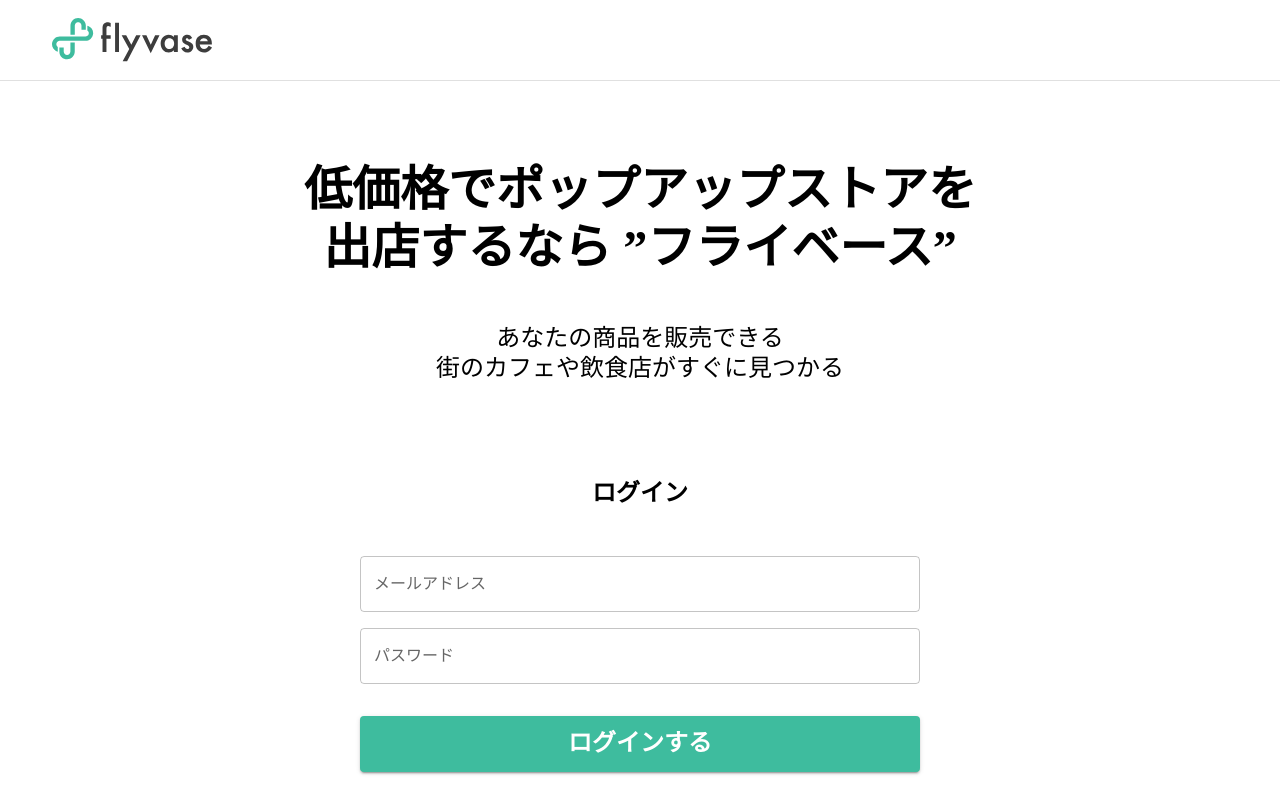
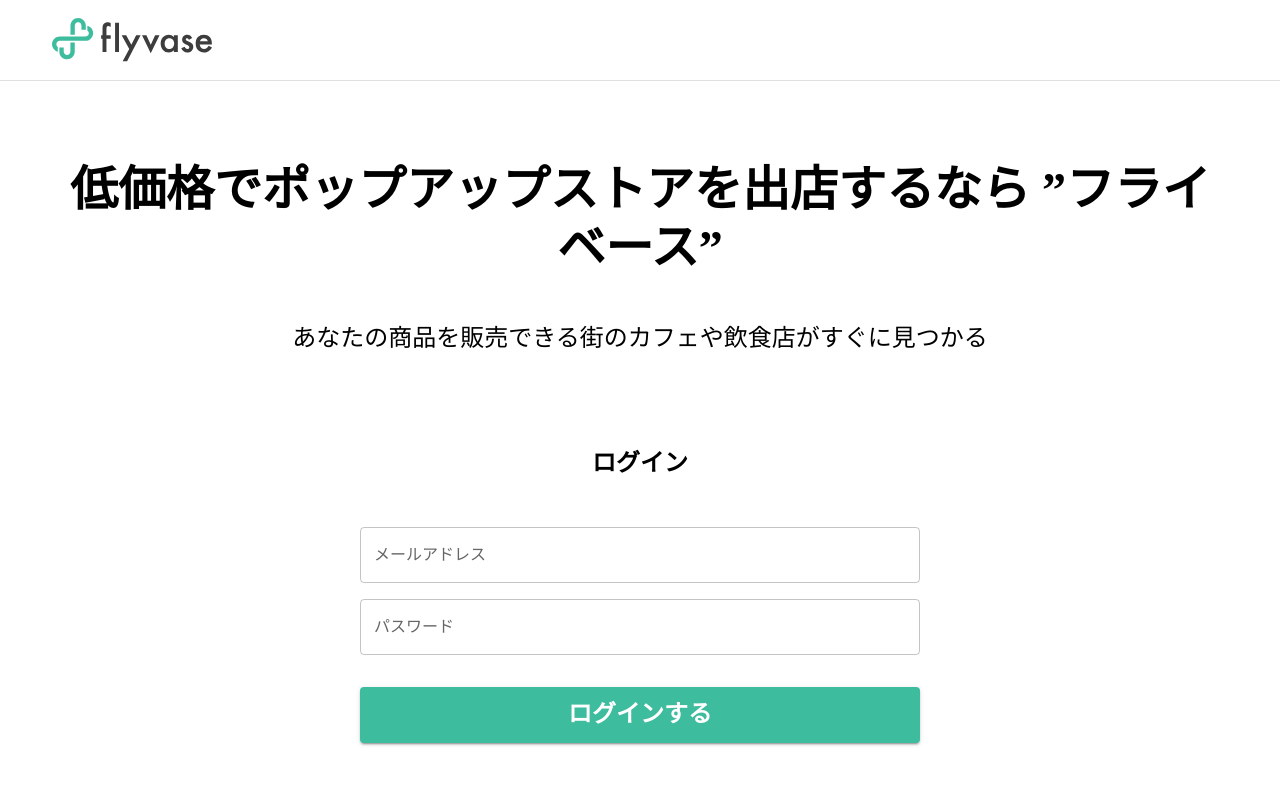
Before and after one commit to flyvase/seller-web-page, a React app: page /password_authentication in a window 1280 px wide. Built offline with nearby package versions, Linux system fonts and the light colour scheme; no server answers.

Commit message:
:art: FVSRT-96 move passwordform

```diff
--- a/src/presentation/screens/passwordAuthentication/PasswordAuthenticationScreen.tsx
+++ b/src/presentation/screens/passwordAuthentication/PasswordAuthenticationScreen.tsx
@@ -1,14 +1,14 @@
 import { useHistory } from 'react-router-dom';
 import React, { useContext } from 'react';
 import { object, string } from 'yup';
-import { TextField, Button, Typography } from '@mui/material';
+import { TextField, Button, Typography, Container } from '@mui/material';
 import { styled } from '@mui/material/styles';
 import { useFormik } from 'formik';
 
 import { usePasswordSignIn } from '../../controllers/authController';
 import { authRepositoryContext } from '../../../domain/repository/authRepository';
 import { LogoAppBar } from '../../components/LogoAppBar';
-import { SimpleForm } from '../../components/SimpleForm';
+import { PasswordForm } from './PasswordForm';
 
 const EmailInput = styled(TextField)(() => ({
   paddingBottom: 16,
@@ -45,6 +45,10 @@ const LoginButton = styled(Button)(() => ({
   height: 56,
 }));
 
+const TitleContainer = styled(Container)(() => ({
+  maxWidth: 720,
+}));
+
 export const PasswordAuthenticationScreen: React.VFC = () => {
   const authRepository = useContext(authRepositoryContext);
   const passwordSignIn = usePasswordSignIn(authRepository);
@@ -75,18 +79,15 @@ export const PasswordAuthenticationScreen: React.VFC = () => {
   return (
     <div>
       <LogoAppBar />
+      <TitleContainer>
         <Title variant="h2" align="center">
-        低価格でポップアップストアを
-        <br />
-        出店するなら ”フライベース”
+          低価格でポップアップストアを出店するなら ”フライベース”
         </Title>
         <SubTitle variant="h4" align="center">
-        あなたの商品を販売できる
-        <br />
-        街のカフェや飲食店がすぐに見つかる
+          あなたの商品を販売できる街のカフェや飲食店がすぐに見つかる
         </SubTitle>
 
-      <SimpleForm title="ログイン">
+        <PasswordForm title="ログイン">
           <form onSubmit={formController.handleSubmit}>
             <EmailInput
               fullWidth
@@ -131,7 +132,8 @@ export const PasswordAuthenticationScreen: React.VFC = () => {
               </LoginButtonText>
             </LoginButton>
           </form>
-      </SimpleForm>
+        </PasswordForm>
+      </TitleContainer>
     </div>
   );
 };
--- a/src/presentation/components/SimpleForm.tsx
+++ b/src/presentation/screens/passwordAuthentication/PasswordForm.tsx
@@ -18,13 +18,13 @@ const Title = styled(Typography)(() => ({
   fontWeight: 'bold',
 }));
 
-type SimpleFormProps = {
+type PasswordFormProps = {
   children: ReactNode;
   title: string;
 };
 
-export const SimpleForm: React.VFC<SimpleFormProps> = (
-  props: SimpleFormProps
+export const PasswordForm: React.VFC<PasswordFormProps> = (
+  props: PasswordFormProps
 ) => {
   return (
     <RootBox>
```
Lines whose indentation alone changed are shown as unchanged.
